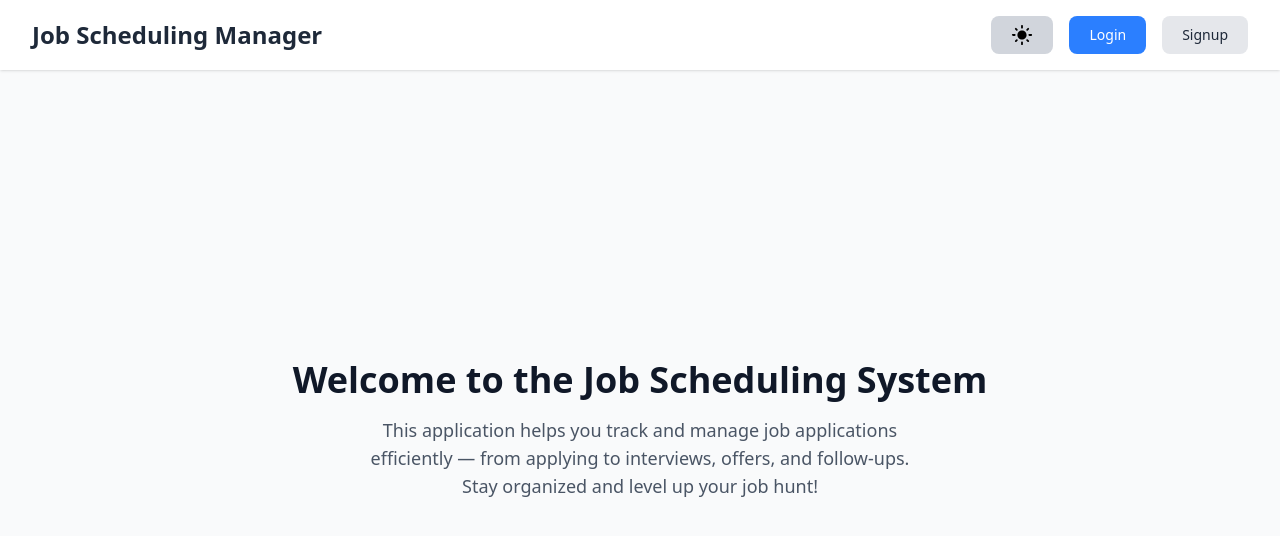
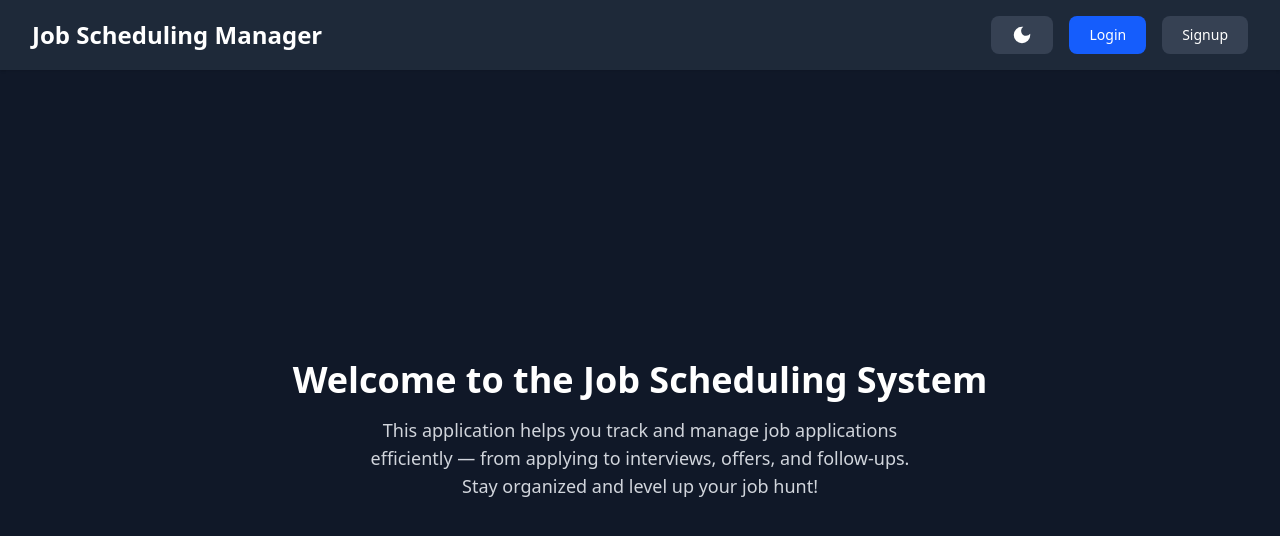
Before and after one commit to nareshb7/job-scheduling-system-client, a React app: page / in a window 1280 px wide. Shown: the top 536 px of the page. Built offline with nearby package versions, Linux system fonts and the light colour scheme.

Commit message:
dark mode updated

```diff
--- a/src/authContext/index.tsx
+++ b/src/authContext/index.tsx
@@ -16,7 +16,7 @@ const AuthContext = createContext<AuthContextProps | null>(null);
 const AuthProvider = ({ children }: AuthProviderProps) => {
   const dispatch = useDispatch();
   const [isLoggedin, setIsLoggedIn] = useState(false);
-  const [isDarkMode, setIsDarkMode] = useState(false);
+  const [isDarkMode, setIsDarkMode] = useState(true);
   const [currentuser, setCurrentUser] = useState<User | null>(null);
   const [isLoading, setIsLoading] = useState(false);
 
```
